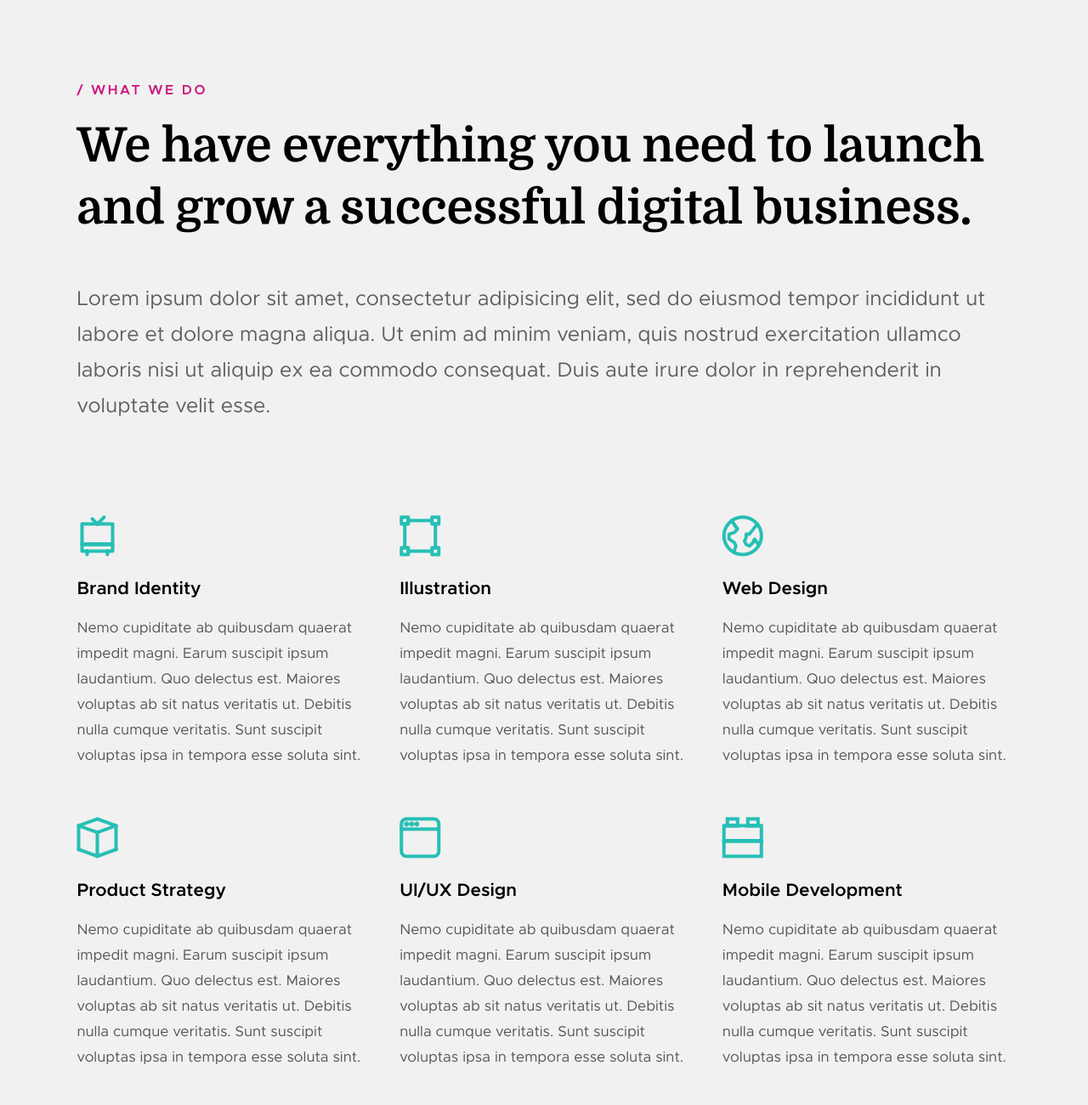
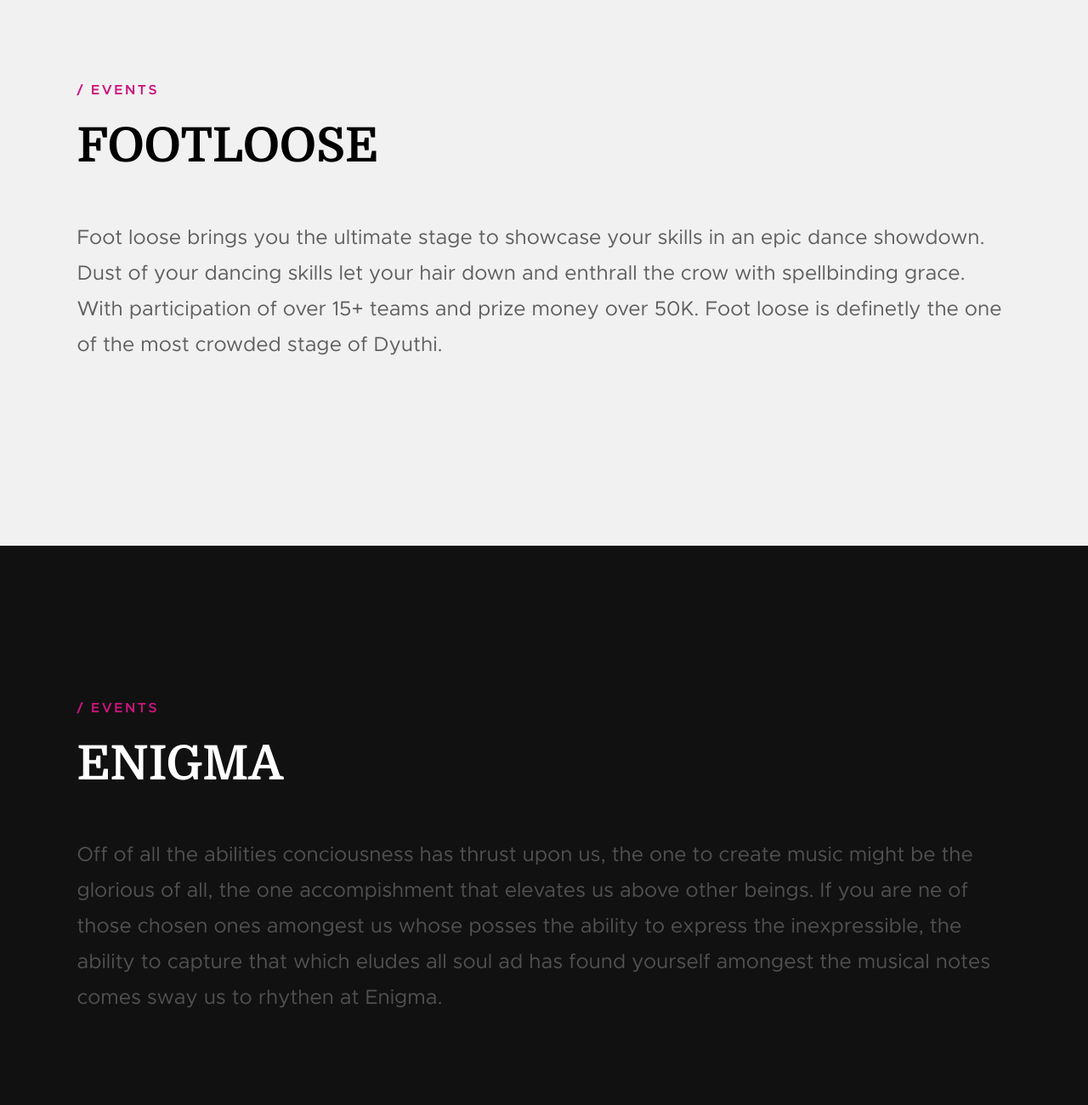
Before and after one commit to anandsimmy/dyuthi-promo, a plain HTML site: page index.html in a window 1280 px wide. Shown: the part 2320-3620 px from the top of the page at 85% size. Drawn offline with Linux system fonts and the light colour scheme; animation ran at ten frames a second; files whose address does not match are found by name.

Commit message:
Add Event Descriptions

```diff
--- a/index.html
+++ b/index.html
@@ -220,20 +220,20 @@
 
         <div class="row section-header" data-aos="fade-up">
             <div class="col-full">
-                <h3 class="subhead">What We Do</h3>
-                <h1 class="display-1">We have everything you need to launch and grow a successful digital business.</h1>
+                <h3 class="subhead">Events</h3>
+                <h1 class="display-1">FOOTLOOSE</h1>
             </div>
         </div> <!-- end section-header -->
 
         <div class="row" data-aos="fade-up">
             <div class="col-full">
                 <p class="lead">
-                Lorem ipsum dolor sit amet, consectetur adipisicing elit, sed do eiusmod tempor incididunt ut labore et dolore magna aliqua. Ut enim ad minim veniam, quis nostrud exercitation ullamco laboris nisi ut aliquip ex ea commodo consequat. Duis aute irure dolor in reprehenderit in voluptate velit esse.
+                Foot loose brings you the ultimate stage to showcase your skills in an epic dance showdown. Dust of your dancing skills let your hair down and enthrall the crow with spellbinding grace. With participation of over 15+ teams and prize money over 50K. Foot loose is definetly the one of the most crowded stage of Dyuthi.
                 </p>
             </div>
         </div> <!-- end about-desc -->
 
-        <div class="row services-list block-1-3 block-m-1-2 block-tab-full">
+        <!-- <div class="row services-list block-1-3 block-m-1-2 block-tab-full">
 
             <div class="col-block service-item " data-aos="fade-up">
                 <div class="service-icon service-icon--brand-identity">
@@ -313,9 +313,27 @@
                 </div>
             </div>
 
-        </div> <!-- end services-list -->
+        </div> --><!-- end services-list -->
 
     </section> <!-- end s-services -->
+
+    <section class="s-services">
+
+        <div class="row section-header" data-aos="fade-up">
+            <div class="col-full">
+                <h3 class="subhead">Events</h3>
+                <h1 class="display-1" style="color: #fff;">ENIGMA</h1>
+            </div>
+        </div> <!-- end section-header -->
+
+        <div class="row" data-aos="fade-up">
+            <div class="col-full">
+                <p class="lead">
+                Off of all the abilities conciousness has thrust upon us, the one to create music might be the glorious of all, the one accompishment that elevates us above other beings. If you are ne of those chosen ones amongest us whose posses the ability to express the inexpressible, the ability to capture that which eludes all soul ad has found yourself amongest the musical notes comes sway us to rhythen at Enigma.
+                </p>
+            </div>
+        </div>
+    </section>
 
 
     <!-- works
```
